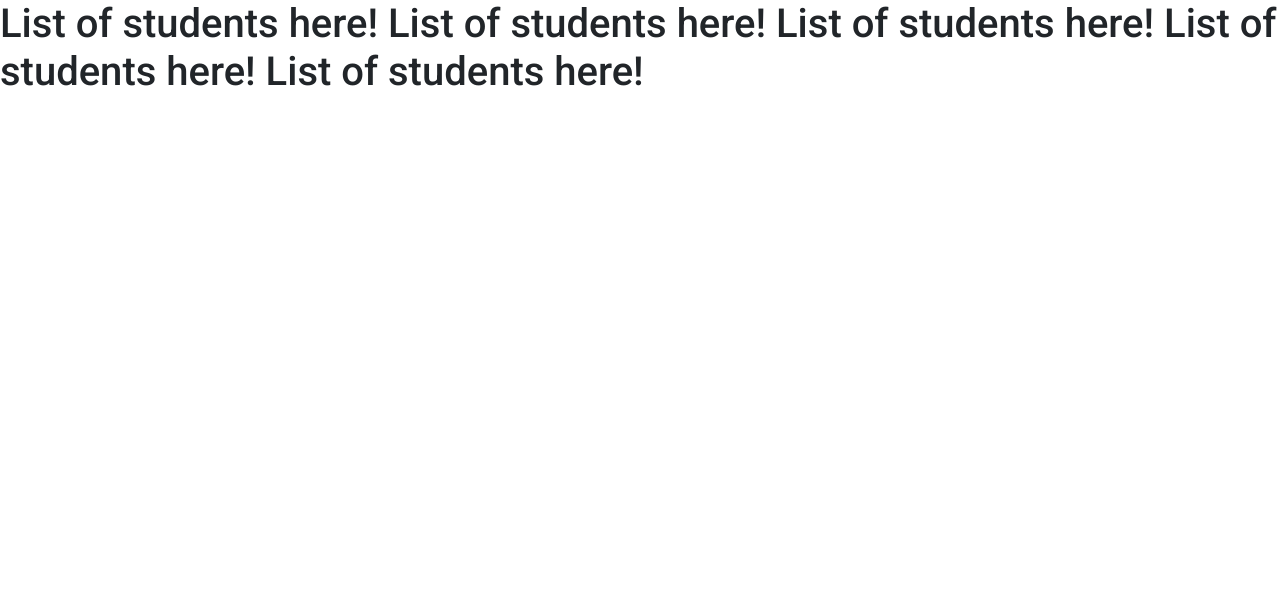
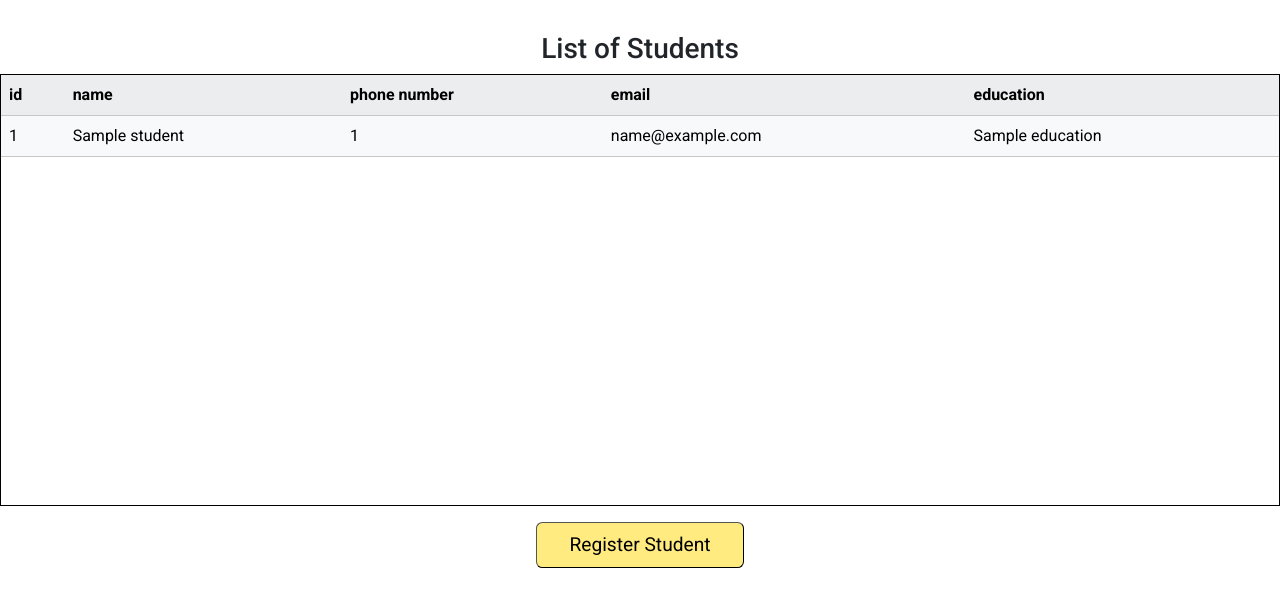
Before and after one commit to Aniket-More-19/Student-Form-with-CodeIgniter4, a CodeIgniter 4 app: the page made by app/Views/studentList.php in a window 1280 px wide. Shown: the part 104-711 px from the top of the page. Run offline with PHP 8.4 and a stand-in for CodeIgniter, Linux system fonts and the light colour scheme; the template is opened without the code that fills it: most values are stand-ins (such as "Sample title", 1, 10 or a date in 2020); some libraries are stand-ins or nearby versions.

Commit message:
student list created & retrived data from database

```diff
--- a/app/Controllers/Home.php
+++ b/app/Controllers/Home.php
@@ -62,6 +62,8 @@ class Home extends BaseController
 
     public function studentList()
     {
-        return view('studentList');
+        $studentModel = new StudentModel();
+        $data['students'] = $studentModel->findAll();
+        return view('studentList', $data);
     }
 }
--- a/app/Views/main.php
+++ b/app/Views/main.php
@@ -65,6 +65,68 @@
             border-color: #ffeb80;
             border-width: 0.1rem;
         }
+
+        .studentList-btn-container {
+            display: flex;
+            flex-direction: row;
+            justify-content: center;
+        }
+
+        .studentList-btn {
+            padding: 0.5rem 2rem;
+            font-size: 1.2rem;
+            background-color: #ffeb80;
+            border-width: 0.09rem;
+            border-radius: 0.4rem;
+        }
+
+        .studentList-btn:hover {
+            background-color: rgb(11, 10, 2);
+            color: #ffeb80;
+            border-color: #ffeb80;
+            border-width: 0.1rem;
+        }
+
+        /* student list */
+        .studentList {
+            display: flex;
+            flex-direction: column;
+            justify-content: center;
+            align-items: center;
+            padding: 2rem;
+        }
+
+        .student-table-container {
+            min-width: 80rem;
+            max-width: 80rem;
+
+            min-height: 27rem;
+            max-height: 27rem;
+            overflow: auto;
+            border: 0.1rem solid black;
+        }
+
+        .register-btn-container {
+            margin-top: 1rem;
+            display: flex;
+            flex-direction: row;
+            justify-content: center;
+        }
+
+        .register-btn {
+            padding: 0.5rem 2rem;
+            font-size: 1.2rem;
+            background-color: #ffeb80;
+            border-width: 0.09rem;
+            border-radius: 0.4rem;
+        }
+
+        .register-btn:hover {
+            background-color: rgb(11, 10, 2);
+            color: #ffeb80;
+            border-color: #ffeb80;
+            border-width: 0.1rem;
+        }
     </style>
 </head>
 
--- a/app/Views/studentList.php
+++ b/app/Views/studentList.php
@@ -3,14 +3,40 @@
 <?= $this->section('content') ?>
 <!-- student list -->
 
-<section class="stuentList">
-    <h1>
-        List of students here!
-        List of students here!
-        List of students here!
-        List of students here!
-        List of students here!
-    </h1>
+<section class="studentList">
+    <h3>List of Students</h3>
+
+    <div class="student-table-container">
+        <!-- <?php print_r($students);  ?> -->
+
+        <table class="table table-light table-striped studentList-table">
+            <tr class="">
+                <th>id</th>
+                <th>name</th>
+                <th>phone number</th>
+                <th>email</th>
+                <th>education</th>
+            </tr>
+
+            <?php foreach ($students as $student) { ?>
+                <tr>
+                    <td><?php echo $student['id']; ?></td>
+                    <td><?php echo $student['name']; ?></td>
+                    <td><?php echo $student['phoneNumber']; ?></td>
+                    <td><?php echo $student['email']; ?></td>
+                    <td><?php echo $student['education']; ?></td>
+                </tr>
+
+            <?php } ?>
+        </table>
+    </div>
+    <div class="register-btn-container">
+        <a href="<?php echo site_url('/') ?>">
+            <button class="register-btn">
+                Register Student
+            </button>
+        </a>
+    </div>
 </section>
 
 <?php $this->endSection() ?>
```
Also changed, not shown: app/Models/studentModel.php (+0 -9 lines), app/Views/studentForm.php (+9 -1 lines).
